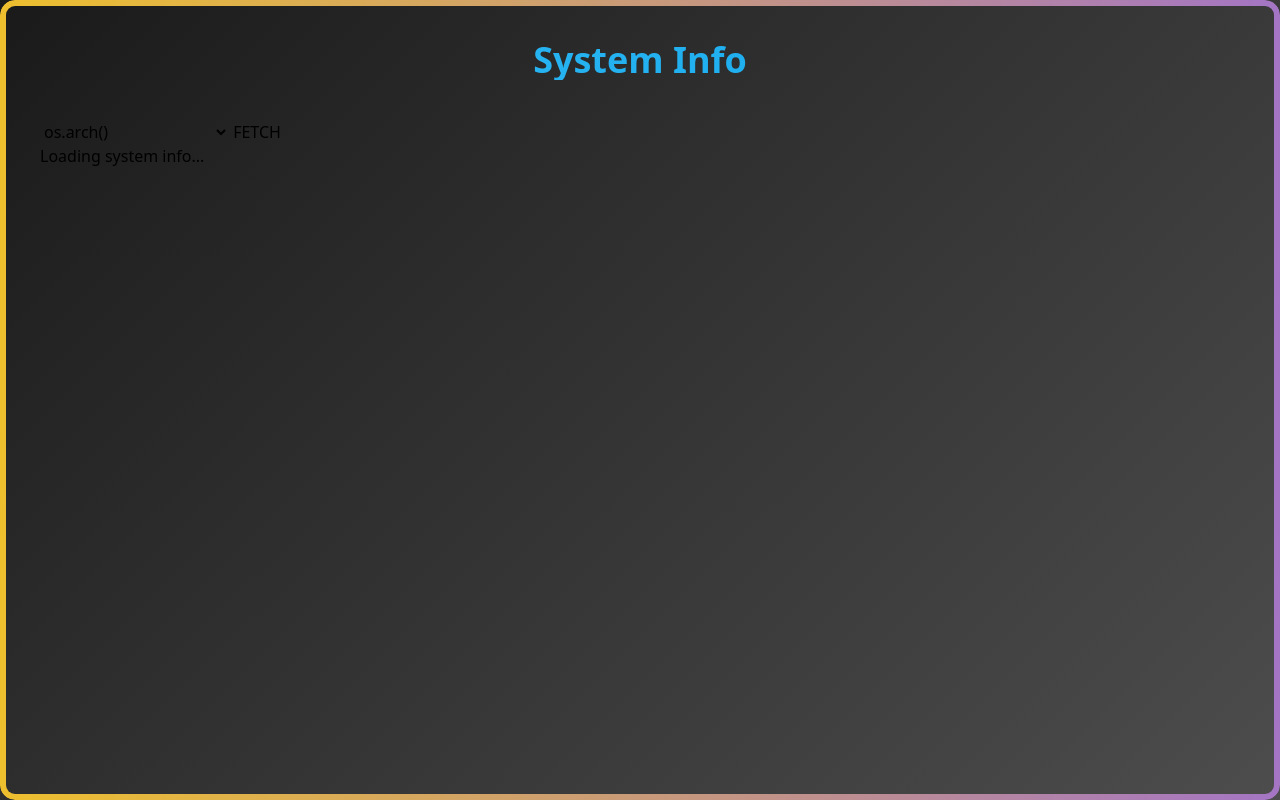
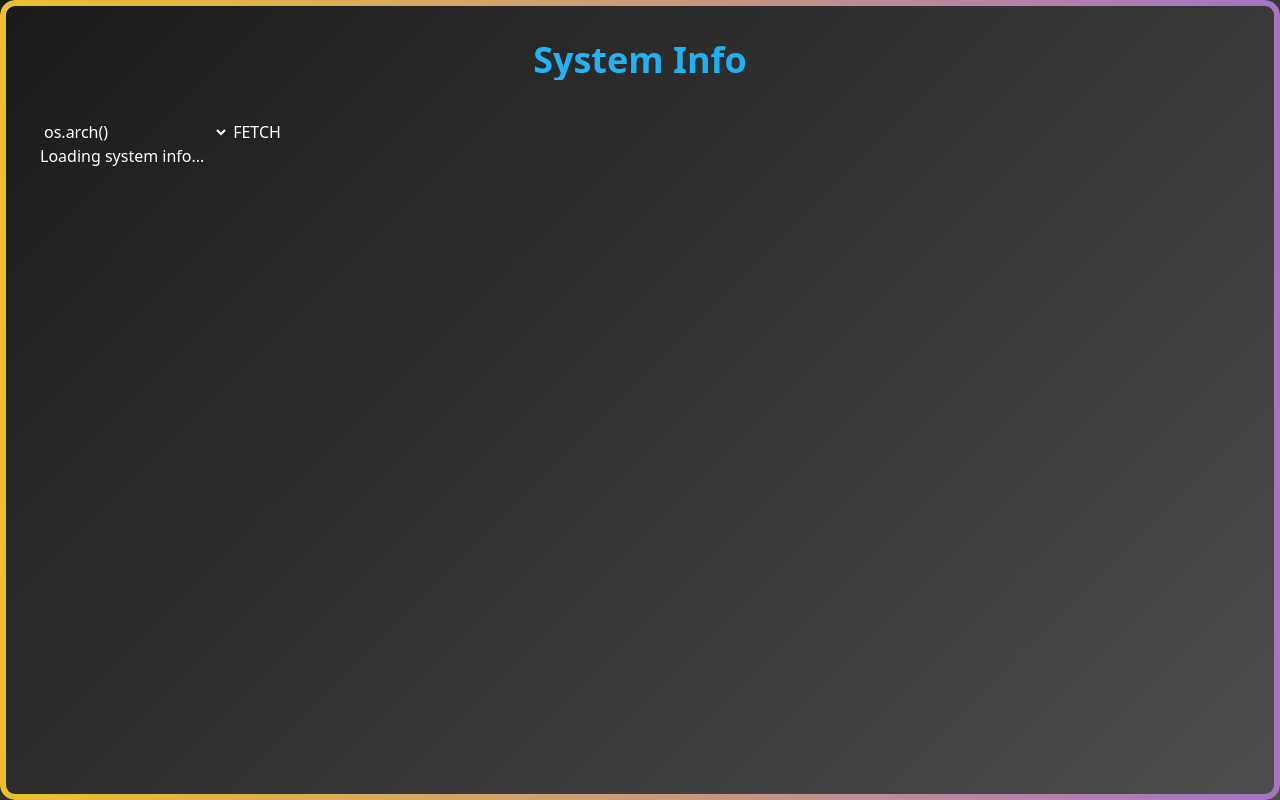
Before and after one commit to CodeWithHasan-Aura/Node-System-Info, a website: page index.html in a window 1280 px wide. Drawn offline with nearby package versions, Linux system fonts and the light colour scheme.

Commit message:
Update index.html

```diff
--- a/index.html
+++ b/index.html
@@ -9,7 +9,7 @@
 <body>
   <h1 id= "heading" class = "text-center text-4xl font-bold m-10">System Info</h1>
   <div class= "m-10">
-  <select id="os-methods" class= " bg-transparent text-black" name="os-methods">
+  <select id="os-methods" class= " bg-transparent text-white" name="os-methods">
   <option value="arch">os.arch()</option>
   <option value="constants">os.constants</option>
   <option value="cpus">os.cpus()</option>
@@ -29,8 +29,8 @@
   <option value="version">os.version()</option>
 </select>
 
-  <button id="fetch-info">FETCH</button>
-  <p id="os-info">Loading system info...</p>
+  <button id="fetch-info" class="text-white">FETCH</button>
+  <p id="os-info" class="text-white">Loading system info...</p>
   </div>
   <script src="script.js"></script>
   <script src="https://cdn.tailwindcss.com"></script>
```
